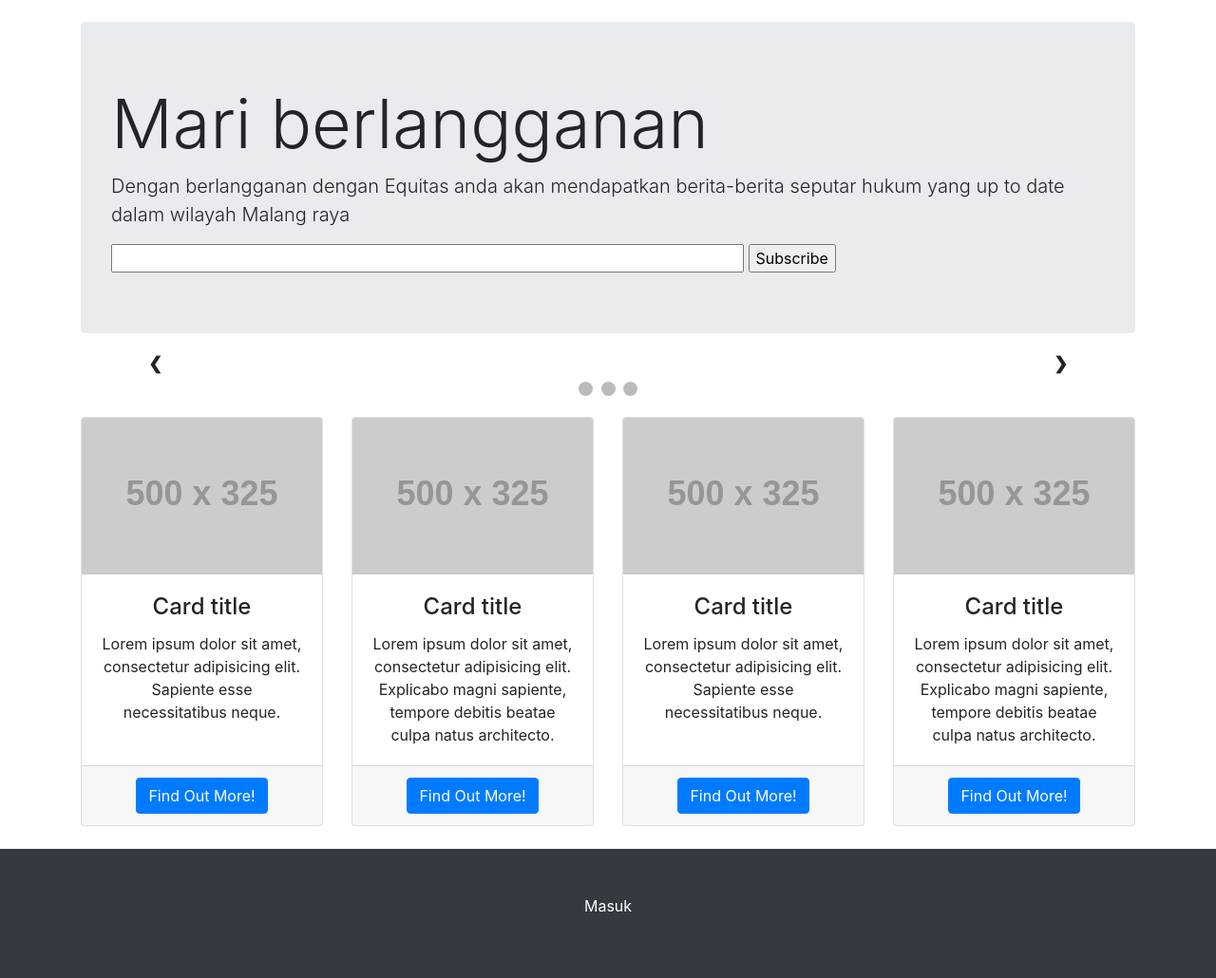
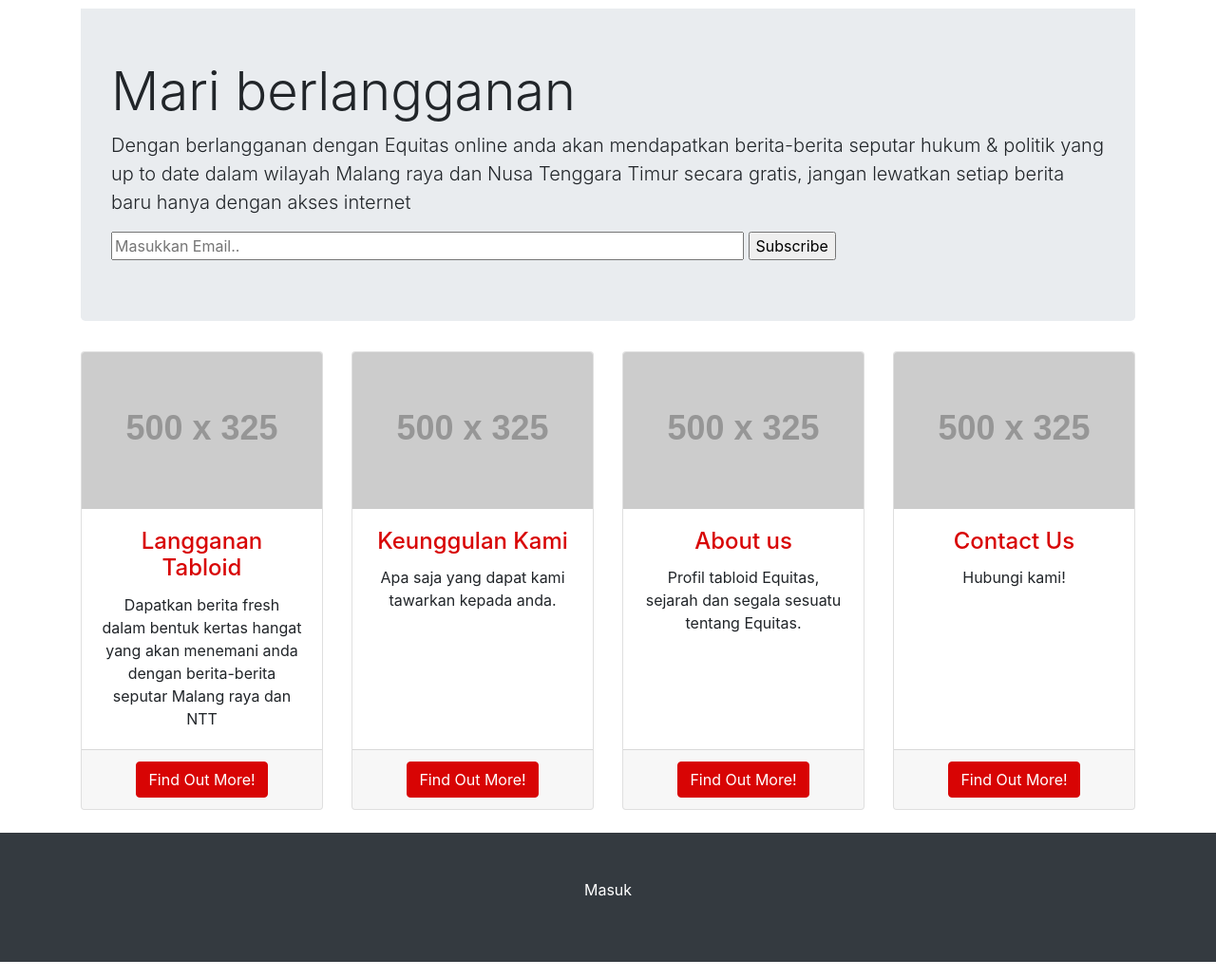
Before and after one commit to AlexanderSid/fppbw, a CodeIgniter app: page /database/index.php/main/index in a window 1280 px wide. Shown: the part 57-1087 px from the top of the page at 95% size. Run offline with CodeIgniter, Linux system fonts and the light colour scheme; grey boxes labelled with a size stand in for pictures from a placeholder-image service; some libraries are stand-ins or nearby versions.

Commit message:
Update Home.php

```diff
--- a/application/views/Home.php
+++ b/application/views/Home.php
@@ -1,5 +1,12 @@
 <!DOCTYPE html>
 <html lang="en">
+	<?php
+    if (isset($emailErr)) {
+    $emailEr= $emailErr;
+	}else{
+    $emailEr= "";
+	}
+	?>
 
   <head>
 
@@ -11,13 +18,22 @@
     <title>Equitas</title>
 
     <!-- Bootstrap core CSS -->
-    <link href="<?php echo base_url();?>assets/vendor/bootstrap/css/bootstrap.min.css" rel="stylesheet">
+    <link href="<?php echo base_url();?>assets/css/admin/bootstrap/css/bootstrap.min.css" rel="stylesheet">
 	<style >
-#link-container {
-    text-align: center;
-}
+	#link-container {
+    text-align: center;}
 
+	.btn-primary {
+  	color: #fff;
+  	background-color: #d80404;
+  	border-color: #d80404;
+	}
 
+	.card-title {
+	color: #d80404;
+  	margin-bottom: 0.75rem;
+	}
+	.error {color: #FF0000;}
 	</style>
     <!-- Custom styles for this template -->
     <link href="<?php echo base_url();?>assets/css/heroic-features.css" rel="stylesheet">
@@ -41,13 +57,13 @@
               </a>
             </li>
             <li class="nav-item">
-              <a class="nav-link" href="#">About</a>
+              <a class="nav-link" href="<?php echo site_url('main/about'); ?>">About</a>
             </li>
             <li class="nav-item">
-              <a class="nav-link" href="#">Contact</a>
+              <a class="nav-link" href="<?php echo site_url('main/contact'); ?>">Contact</a>
             </li>
             <li class="nav-item">
-              <a class="nav-link" href="#">Subscribe</a>
+              <a class="nav-link" href="<?php echo site_url('tabloid'); ?>">Subscribe</a>
             </li>
           </ul>
         </div>
@@ -58,53 +74,24 @@
     <div class="container">
 
       <!-- Jumbotron Header -->
-      <header class="jumbotron my-4">
-        <h1 class="display-3">Mari berlangganan</h1>
-        <p class="lead">Dengan berlangganan dengan Equitas anda akan mendapatkan berita-berita seputar hukum yang up to date dalam wilayah Malang raya</p>
+      <header class="jumbotron">
+        <h1 class="display-4">Mari berlangganan</h1>
+        <p class="lead">Dengan berlangganan dengan Equitas online anda akan mendapatkan berita-berita seputar hukum & politik yang up to date dalam wilayah Malang raya dan Nusa Tenggara Timur secara gratis, jangan lewatkan setiap berita baru hanya dengan akses internet</p>
         <form action="<?php echo site_url('Subscribe/register_user'); ?>" method="post">
-        <input type="text" name="email" size="60">
-        <input type="submit" value="Subscribe">
+        <input type="text" name="email" size="60" placeholder="Masukkan Email..">
+        <input type="submit" value="Subscribe"><br>
+        <?php if($this->session->flashdata('code') =='1'): ?>
+          <p style="color: green;"> Email berhasil ditambahkan</p>
+        <?php elseif($this->session->flashdata('code') =='0'): ?>
+        <p style="color: red;"> Email gagal ditambahkan</p>
+        <?php else :?>
+        <?php endif; ?>
+
 
       </form>
       </header>
 
 
-<!-- Slideshow container -->
-<div class="slideshow-container">
-
-  <!-- Full-width images with number and caption text -->
-  <div class="mySlides fade">
-    <div class="numbertext">1 / 3</div>
-    <img src="<?php echo base_url('assets/img/eq3.png');?>" style="width:100%">
-    <div class="text">Caption Text</div>
-  </div>
-
-  <div class="mySlides fade">
-    <div class="numbertext">2 / 3</div>
-    <img src="<?php echo base_url('assets/img/eq3.png');?>" style="width:100%">
-    <div class="text">Caption Two</div>
-  </div>
-
-  <div class="mySlides fade">
-    <div class="numbertext">3 / 3</div>
-    <img src="<?php echo base_url('assets/img/eq3.png');?>" style="width:100%">
-    <div class="text">Caption Three</div>
-  </div>
-
-  <!-- Next and previous buttons -->
-  <a class="prev" onclick="plusSlides(-1)">&#10094;</a>
-  <a class="next" onclick="plusSlides(1)">&#10095;</a>
-</div>
-<br>
-
-<!-- The dots/circles -->
-<div style="text-align:center">
-  <span class="dot" onclick="currentSlide(1)"></span>
-  <span class="dot" onclick="currentSlide(2)"></span>
-  <span class="dot" onclick="currentSlide(3)"></span>
-</div>
-<p></p>
-<p></p>
 
       <!-- Page Features -->
       <div class="row text-center">
@@ -113,11 +100,11 @@
           <div class="card">
             <img class="card-img-top" src="http://placehold.it/500x325" alt="">
             <div class="card-body">
-              <h4 class="card-title">Card title</h4>
-              <p class="card-text">Lorem ipsum dolor sit amet, consectetur adipisicing elit. Sapiente esse necessitatibus neque.</p>
+              <h4 class="card-title">Langganan Tabloid</h4>
+              <p class="card-text">Dapatkan berita fresh dalam bentuk kertas hangat yang akan menemani anda dengan berita-berita seputar Malang raya dan NTT</p>
             </div>
             <div class="card-footer">
-              <a href="#" class="btn btn-primary">Find Out More!</a>
+              <a href="<?php echo site_url('tabloid'); ?>" class="btn btn-primary">Find Out More!</a>
             </div>
           </div>
         </div>
@@ -126,11 +113,11 @@
           <div class="card">
             <img class="card-img-top" src="http://placehold.it/500x325" alt="">
             <div class="card-body">
-              <h4 class="card-title">Card title</h4>
-              <p class="card-text">Lorem ipsum dolor sit amet, consectetur adipisicing elit. Explicabo magni sapiente, tempore debitis beatae culpa natus architecto.</p>
+              <h4 class="card-title">Keunggulan Kami</h4>
+              <p class="card-text">Apa saja yang dapat kami tawarkan kepada anda.</p>
             </div>
             <div class="card-footer">
-              <a href="#" class="btn btn-primary">Find Out More!</a>
+              <a href="<?php echo site_url('main/unggul'); ?>" class="btn btn-primary">Find Out More!</a>
             </div>
           </div>
         </div>
@@ -139,11 +126,11 @@
           <div class="card">
             <img class="card-img-top" src="http://placehold.it/500x325" alt="">
             <div class="card-body">
-              <h4 class="card-title">Card title</h4>
-              <p class="card-text">Lorem ipsum dolor sit amet, consectetur adipisicing elit. Sapiente esse necessitatibus neque.</p>
+              <h4 class="card-title">About us</h4>
+              <p class="card-text">Profil tabloid Equitas, sejarah dan segala sesuatu tentang Equitas.</p>
             </div>
             <div class="card-footer">
-              <a href="#" class="btn btn-primary">Find Out More!</a>
+              <a href="<?php echo site_url('main/about'); ?>" class="btn btn-primary">Find Out More!</a>
             </div>
           </div>
         </div>
@@ -152,11 +139,11 @@
           <div class="card">
             <img class="card-img-top" src="http://placehold.it/500x325" alt="">
             <div class="card-body">
-              <h4 class="card-title">Card title</h4>
-              <p class="card-text">Lorem ipsum dolor sit amet, consectetur adipisicing elit. Explicabo magni sapiente, tempore debitis beatae culpa natus architecto.</p>
+              <h4 class="card-title">Contact Us</h4>
+              <p class="card-text">Hubungi kami!</p>
             </div>
             <div class="card-footer">
-              <a href="#" class="btn btn-primary">Find Out More!</a>
+              <a href="<?php echo site_url('main/contact'); ?>" class="btn btn-primary">Find Out More!</a>
             </div>
           </div>
         </div>
```
